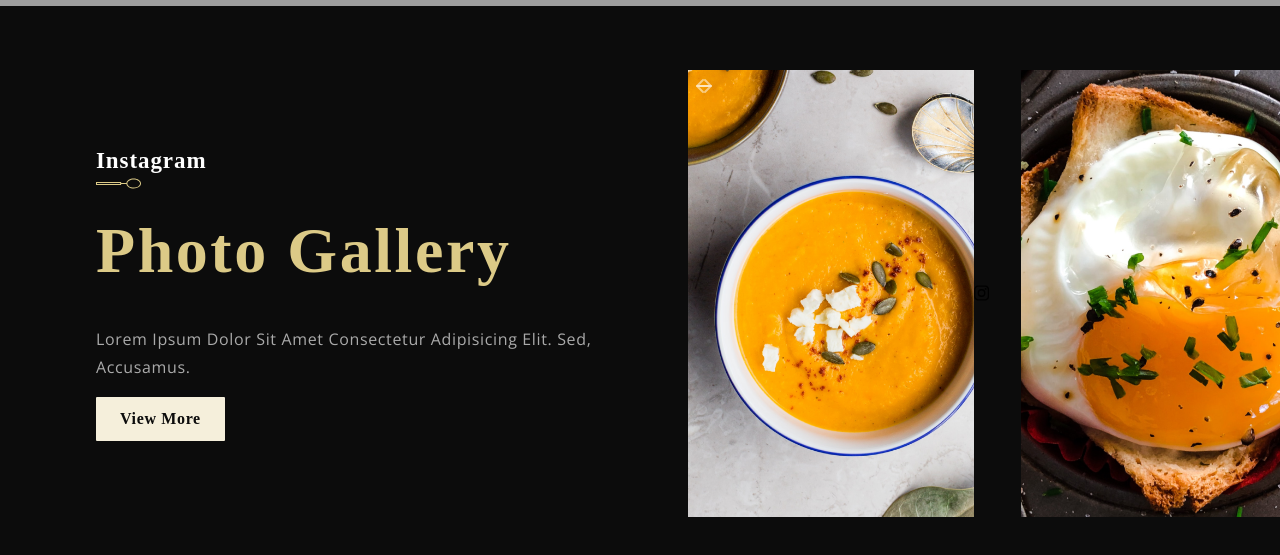
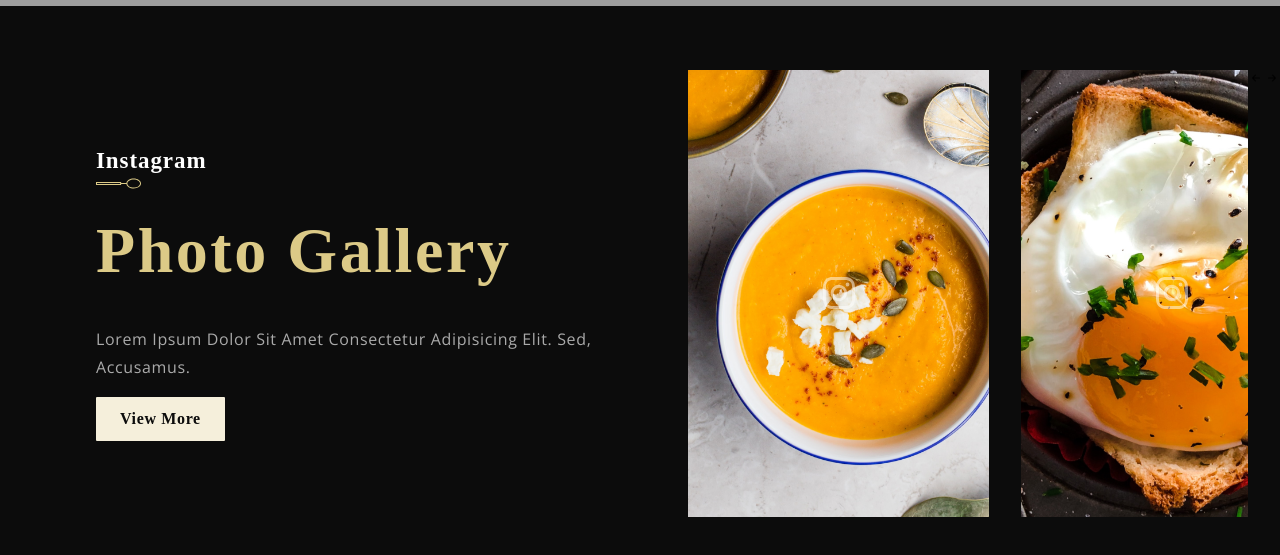
Before and after one commit to AyushW07/Restaurant-Website, a React (Create React App) app: page / in a window 1280 px wide. Shown: the part 5641-6196 px from the top of the page. Built offline with nearby package versions, Linux system fonts and the light colour scheme; grey boxes are pictures that could not be loaded; a web font is replaced by a local one.

Commit message:
minor changes

```diff
--- a/src/Components/organism/Gallery/Gallery.css
+++ b/src/Components/organism/Gallery/Gallery.css
@@ -46,7 +46,7 @@
   margin-right: 2rem;
 }
 
-.image_arrow {
+.instaIcon {
   position: absolute;
   color: #fff;
   font-size: 2rem;
```
